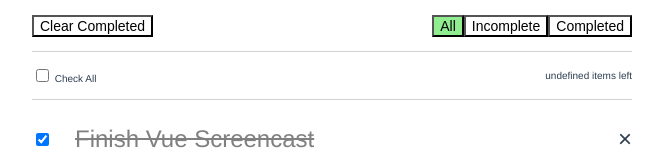
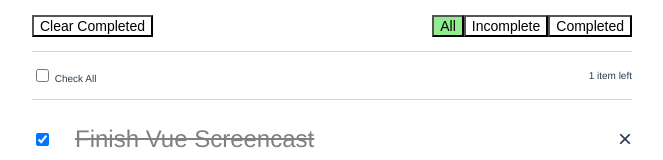
Before and after one commit to dowinterfor6/todo-vue, a Vue app: page /#/ in a window 1280 px wide. Shown: the part 198-358 px from the top of the page, without its empty margins (308-971 px from the left). Built offline with nearby package versions, Linux system fonts and the light colour scheme.

Commit message:
Fix typo for remaining items

```diff
--- a/src/components/TodoItemsRemaining.vue
+++ b/src/components/TodoItemsRemaining.vue
@@ -38,7 +38,7 @@ export default {
   },
   computed: {
     incompleteTodosDisplay () {
-      const incompleteTodos = this.incompleteTodos
+      const incompleteTodos = this.incompleteTodosLength
 
       switch (incompleteTodos) {
         case 1:
```
